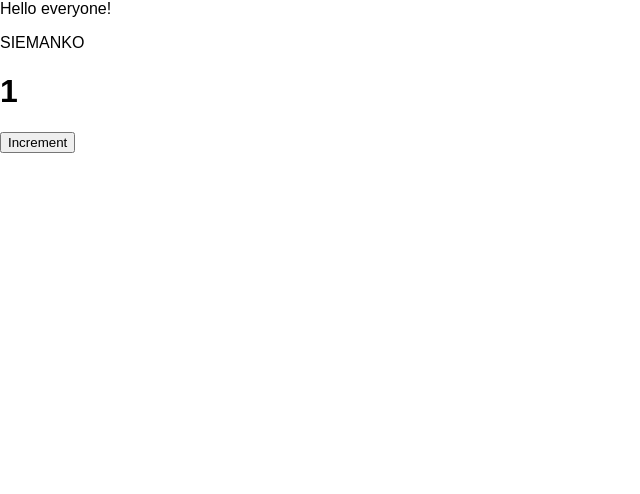
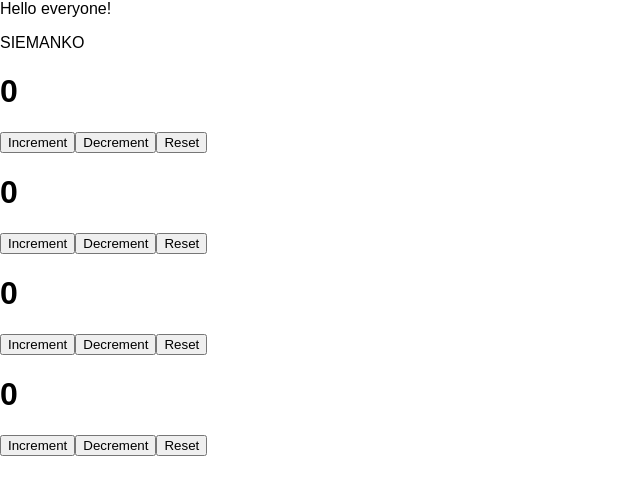
Before and after one commit to jkbkam/react-nauka, a React (Create React App) app: page / in a window 1280 px wide. Shown: the top 494 px of the page, without its empty margins (0-640 px from the left). Built offline with nearby package versions, Linux system fonts and the light colour scheme.

Commit message:
koniec na dzisiaj

```diff
--- a/src/App.js
+++ b/src/App.js
@@ -8,12 +8,20 @@ import Counter from "./Counter";
 
 class App extends React.Component {
   render() {
-      console.log('malujemy App')
+
     return (
       <div>
          Hello everyone!
           <AppIntro/>
-          <Counter/>
+          <Counter initialValue={3}/>
+          <Counter initialValue={5}/>
+          <Counter initialValue={1}/>
+          <Counter
+              initialValue={4}
+          max={10}
+              min={0}
+              step={2}
+          />
       </div>
 
     );
--- a/src/Counter.js
+++ b/src/Counter.js
@@ -6,23 +6,32 @@ class Counter extends React.Component {
         value: 0
     }
 
-    componentDidMount() {
-        setTimeout( () => this.setState({
-            value : 1
+handleIncrementClick = () => this.setState({
+    value: this.state.value + 1
+})
 
-        }), 1000)
+handleDecrementClick = () => this.setState({
+        value: this.state.value -1
+})
 
+    handleResetClick = () => this.setState({
+        value : this.props.initialValue
+    })
+
+    static getDerivedStateFromPorops (nextProps, prevState) {
+        return {vaule: nextProps.initialValue}
     }
 
     render () {
 
-console.log('malujemy counter')
 
         return (
 <div>
     <h1>{this.state.value}</h1>
     <p>
-        <button onClick={() => this.setState({value : this.state.value + 1})}>Increment</button>
+        <button onClick={this.handleIncrementClick}>Increment</button>
+        <button onClick={this.handleDecrementClick}>Decrement</button>
+        <button onClick={this.handleResetClick}>Reset</button>
     </p>
 </div>
         )
```
